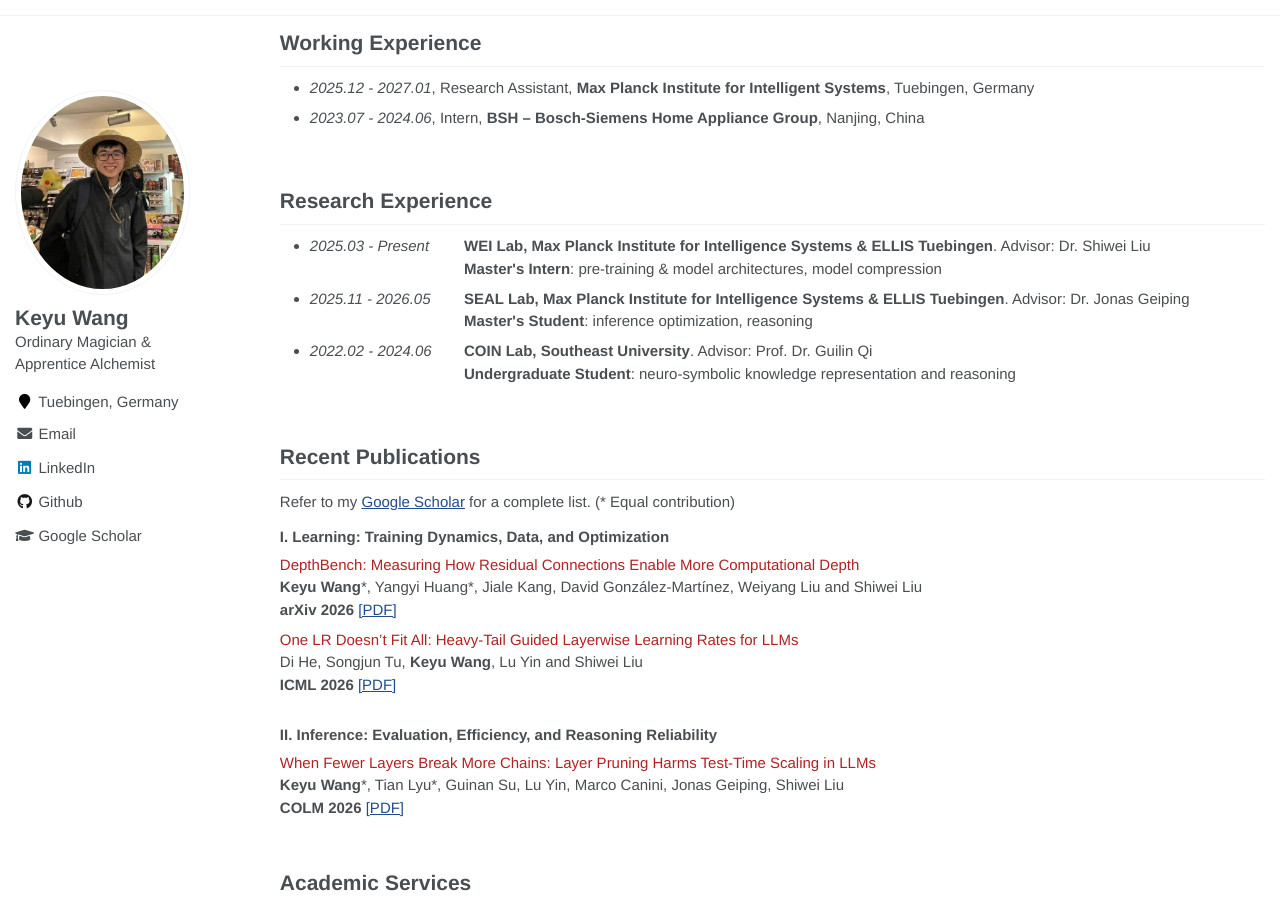
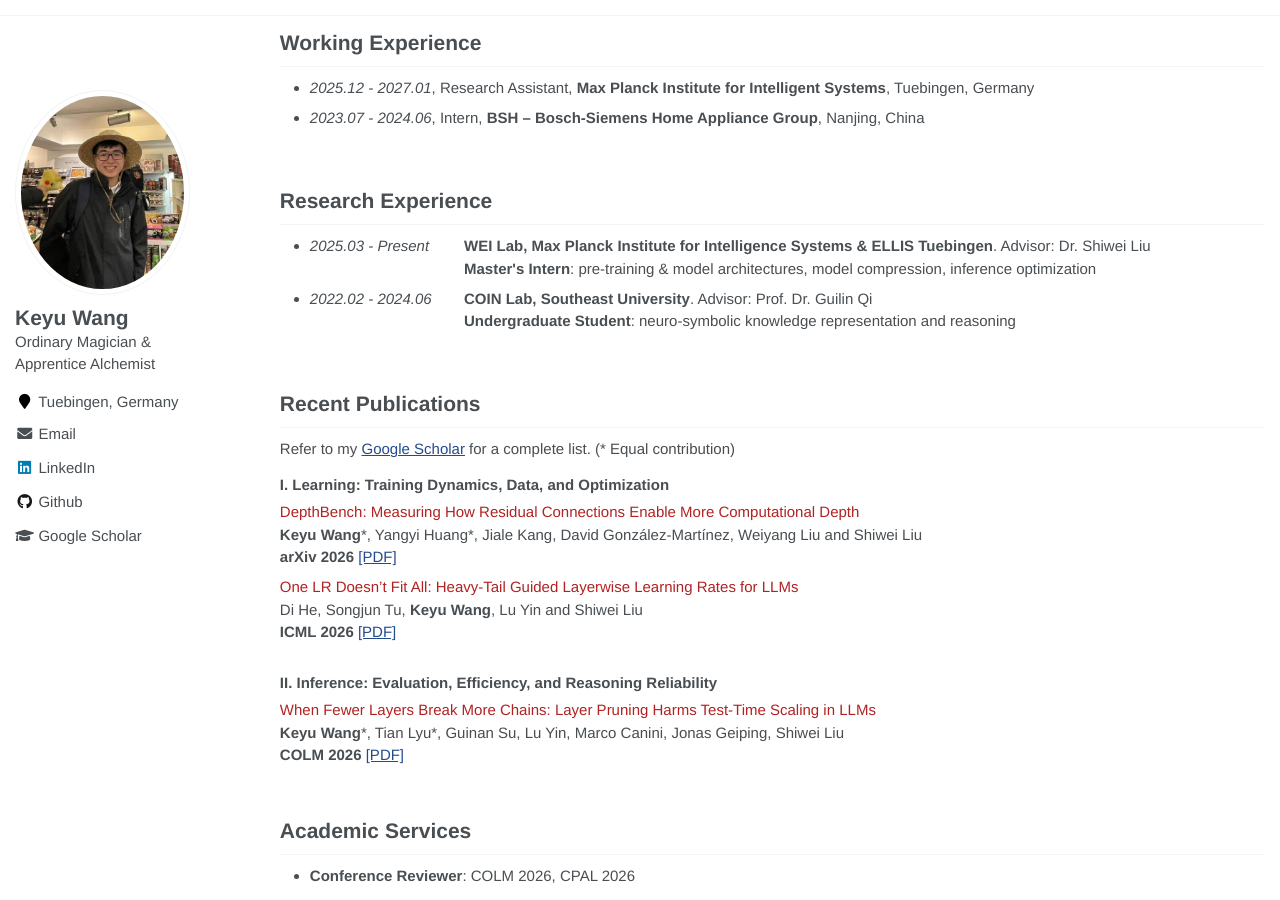
Before and after one commit to keyu-wang-2002/keyu-wang-2002.github.io, a Jekyll site: the page built from _pages/about.md, in a window 1280 px wide and 900 px high, scrolled down 526 px. Built offline with Jekyll 4.4.1, drawn with Linux system fonts in a browser that asks for light colours.

Commit message:
Update Master's Intern role and remove student entry
Added 'inference optimization' to the Master's Intern role and removed a Master's Student entry.

```diff
--- a/_pages/about.md
+++ b/_pages/about.md
@@ -48,16 +48,7 @@ I am seeking PhD opportunities in 27 fall/winter and internship during 26 winter
     <strong>WEI Lab, Max Planck Institute for Intelligence Systems & ELLIS Tuebingen</strong>.
     Advisor: Dr. Shiwei Liu<br>
     <span style="display:inline-block; width:150px;"></span>
-    <strong>Master's Intern</strong>: pre-training & model architectures, model compression
-  </li>
-
-
-  <li>
-    <span style="display:inline-block; width:150px;"><em>2025.11 - 2026.05</em></span>
-    <strong>SEAL Lab, Max Planck Institute for Intelligence Systems & ELLIS Tuebingen</strong>.
-    Advisor: Dr. Jonas Geiping<br>
-    <span style="display:inline-block; width:150px;"></span>
-    <strong>Master's Student</strong>: inference optimization, reasoning
+    <strong>Master's Intern</strong>: pre-training & model architectures, model compression, inference optimization
   </li>
 
 
```
